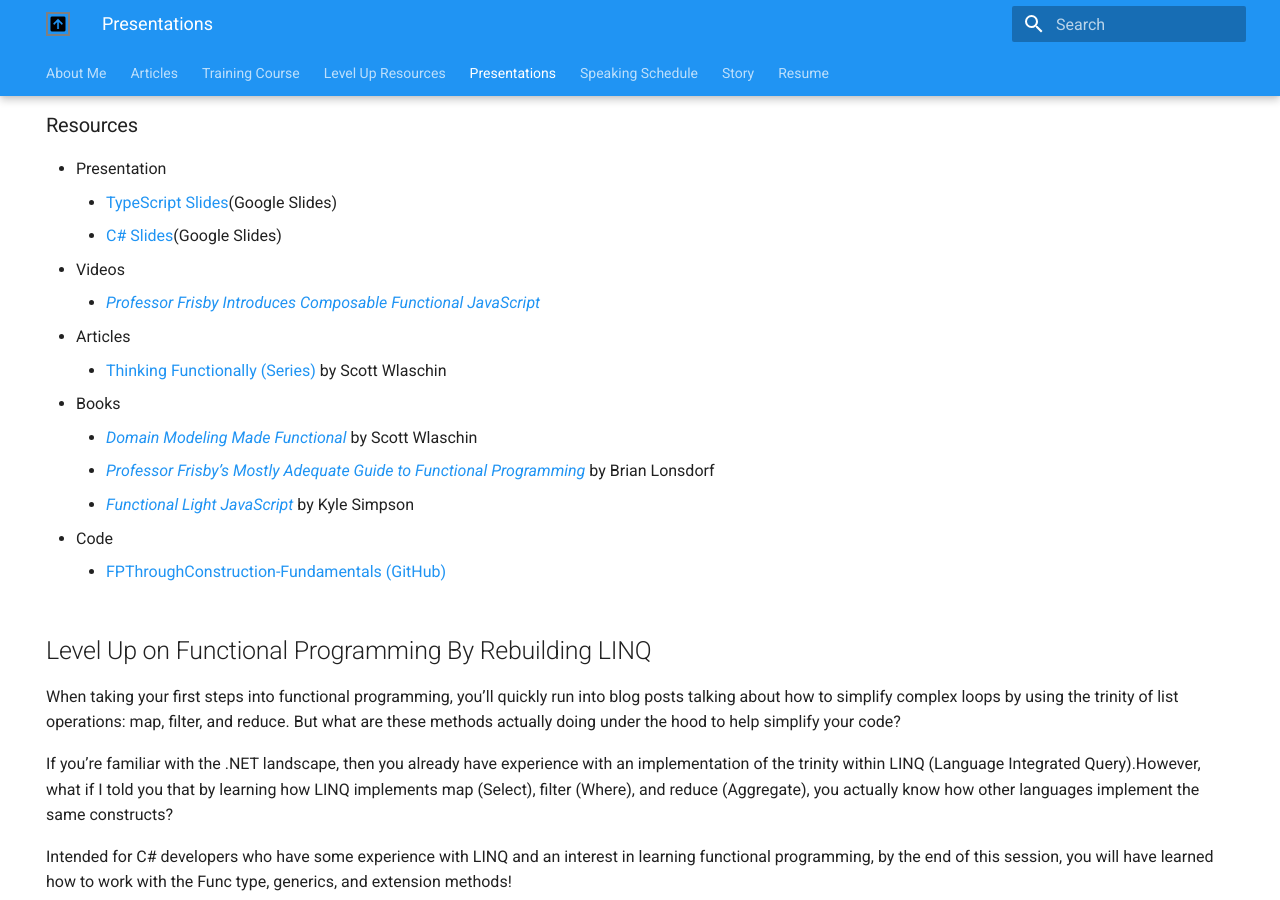
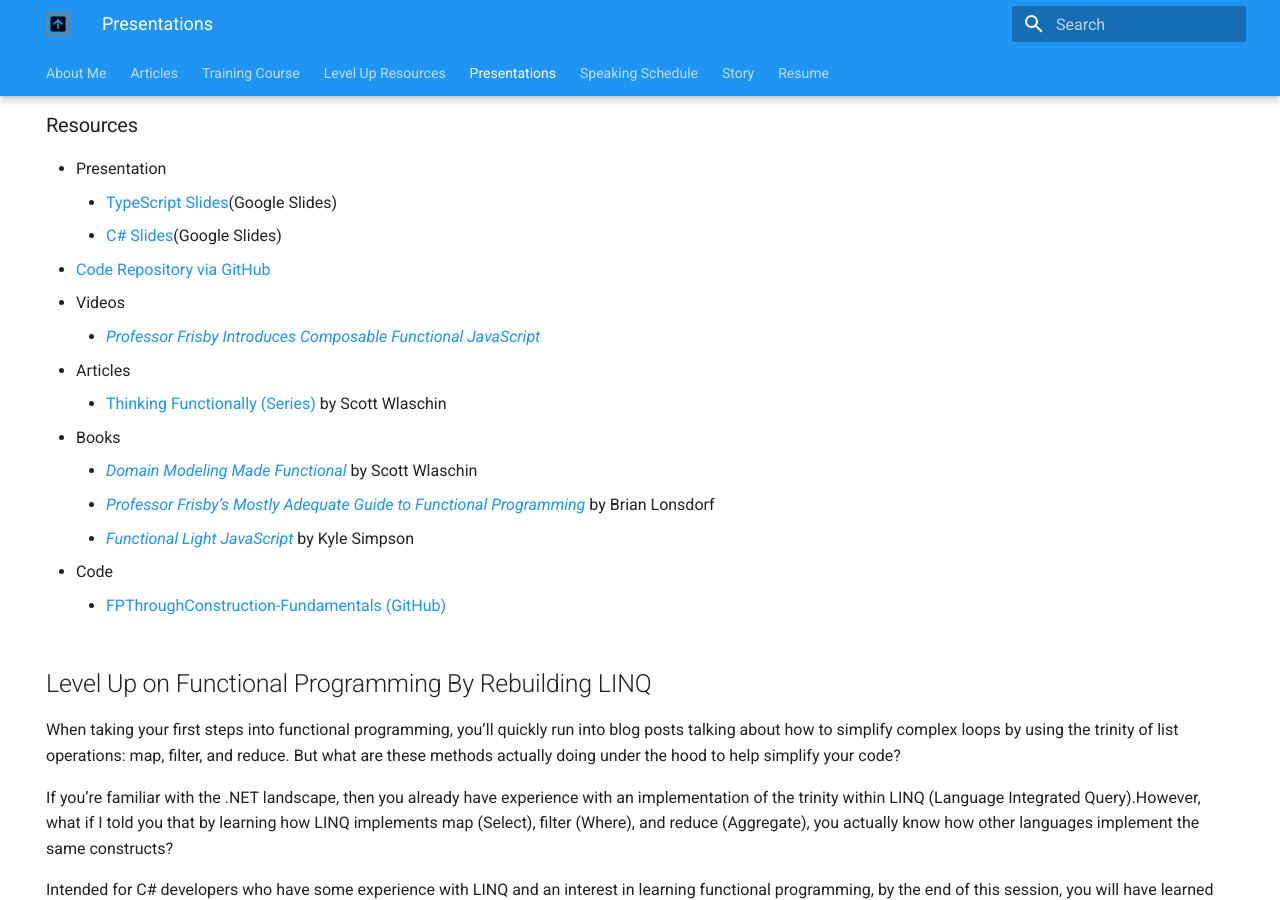
Before and after one commit to cameronpresley/blog, an MkDocs documentation site: the page built from docs/presentations.md, in a window 1280 px wide and 900 px high, scrolled down 3757 px. Built offline with MkDocs 1.6.1 and Material for MkDocs 9.7.7, drawn with Linux system fonts in a browser that asks for light colours; plug-ins that fetch from the network failed and are left out.

Commit message:
Update presentations.md (#159)

```diff
--- a/docs/presentations.md
+++ b/docs/presentations.md
@@ -114,6 +114,7 @@ Intended for those who have experience with TypeScript or C#, by the end of this
 - Presentation
     - [TypeScript Slides](https://docs.google.com/presentation/d/12NOkQWN42VTQK2fCNuoLhby5Aat1BFUNNGWL0_upRIU/edit?usp=sharing)(Google Slides)
     - [C# Slides](https://docs.google.com/presentation/d/1W5wwxkERD0iD2CC2LLydI1DHFxfzzQNBYBuJ3FWfUTA/edit?usp=sharing)(Google Slides)
+- [Code Repository via GitHub](https://github.com/cameronpresley/fp-first-principles)
 - Videos
     - _[Professor Frisby Introduces Composable Functional JavaScript](https://egghead.io/courses/professor-frisby-introduces-composable-functional-javascript)_
 - Articles
```
